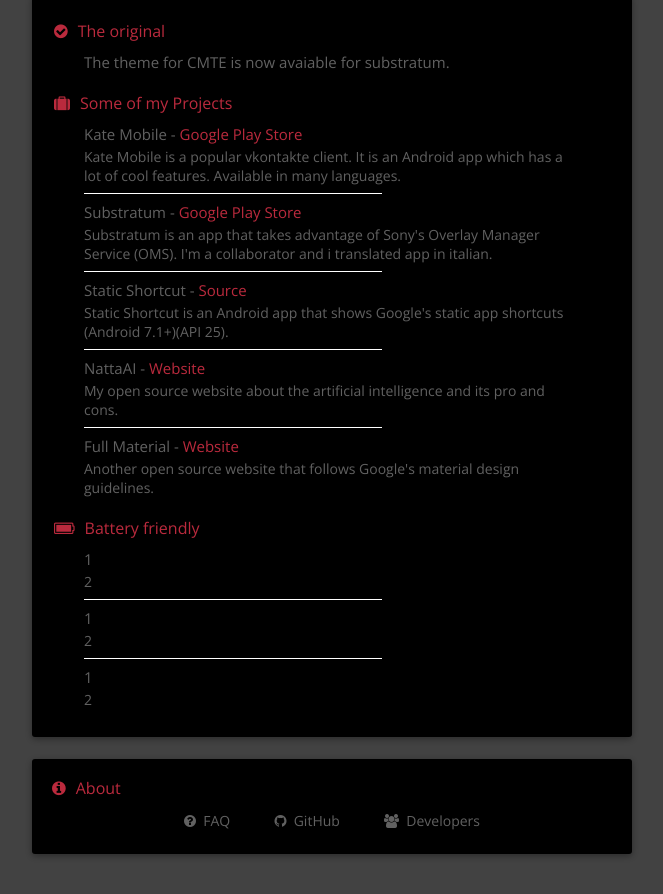
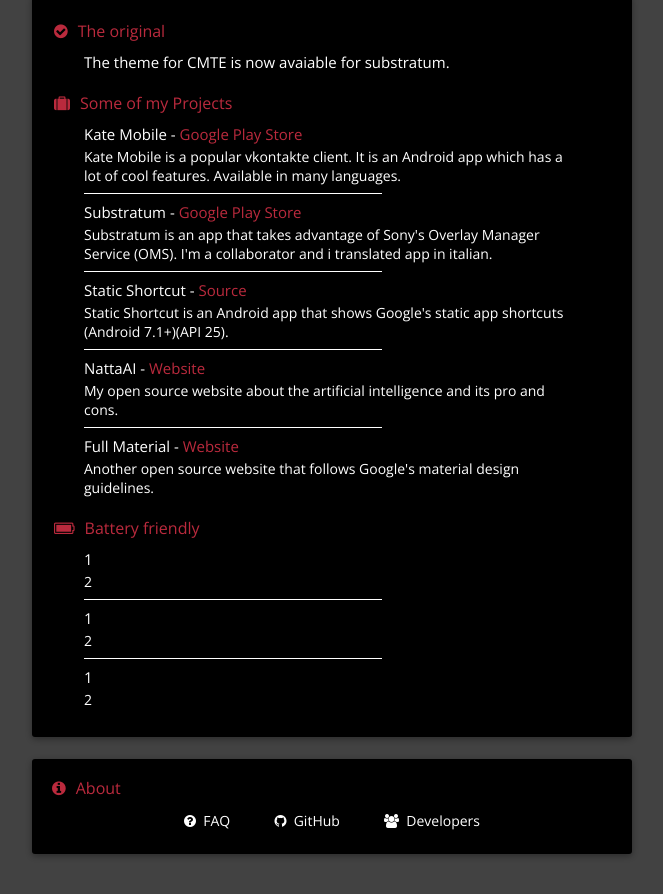
Before and after one commit to folgore95/pitchblackthemes.github.io, a plain HTML site: page index.html in a window 1280 px wide. Shown: the part 300-1194 px from the top of the page, without its empty margins (308-971 px from the left). Drawn offline with nearby package versions, Linux system fonts and the light colour scheme.

Commit message:
Update style.css

```diff
--- a/css/style.css
+++ b/css/style.css
@@ -87,16 +87,16 @@ a:hover{
 	margin-top:5px;
 }
 #about_card .element .name{
-	color:#616161;
+	color:#FFFFFF;
 	font-size:15px;
 	margin-bottom:3px;
 }
 #about_card .element .info{
-	color:#616161;
+	color:#FFFFFF;
 	font-size:14px;
 }
 #about_card .element .date{
-	color:#616161;
+	color:#FFFFFF;
 	font-style: italic;
 	font-size:14px;
 	margin-top: 3px;
@@ -133,7 +133,7 @@ hr{
 	color:#000000;
 }
 #contact_card a{
-	color:#616161;
+	color:#FFFFFF;
 	text-decoration:none; /*Change link color (ONLY Contact Card)*/
 }
 #contact_card a:hover{
```
